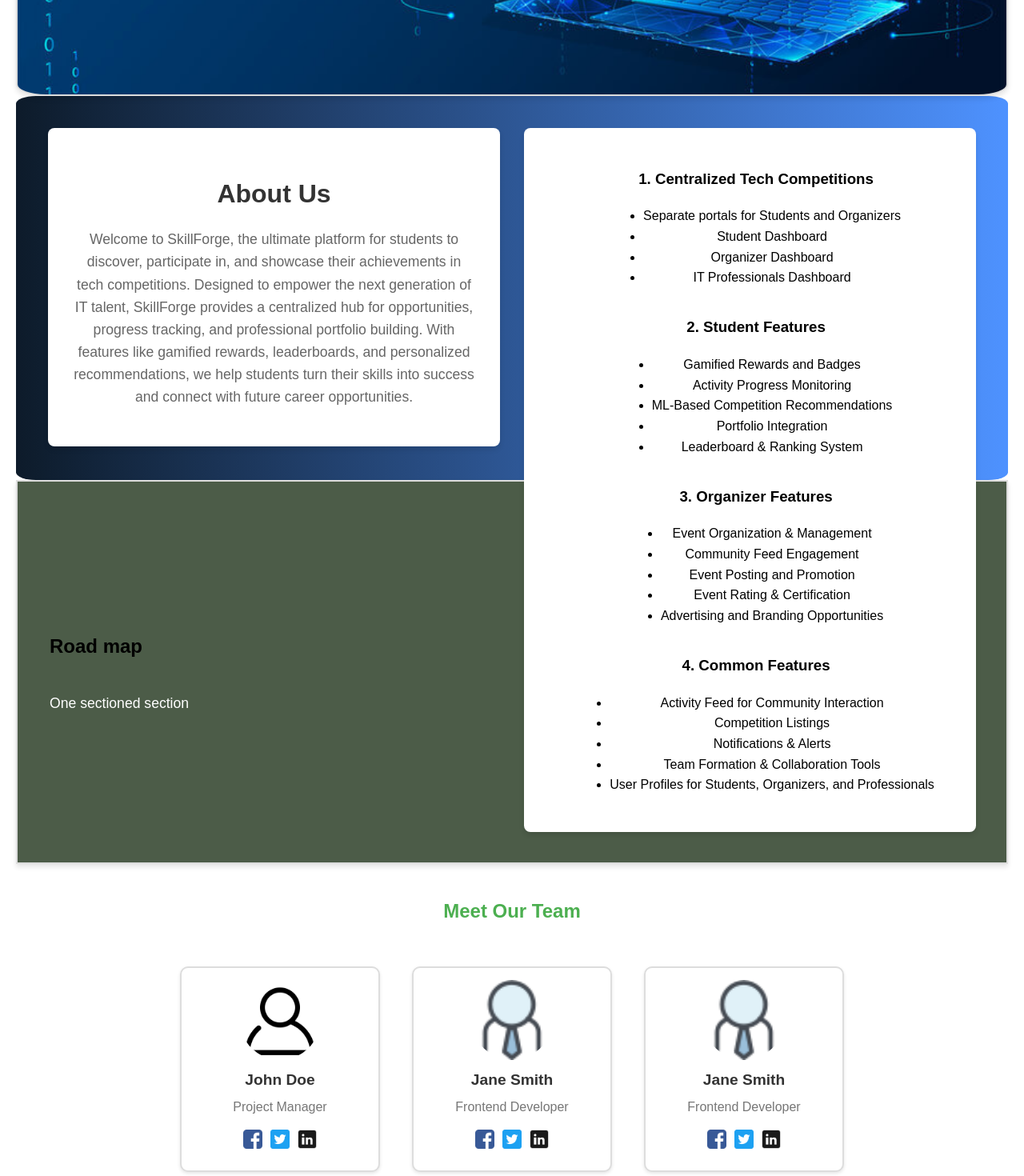
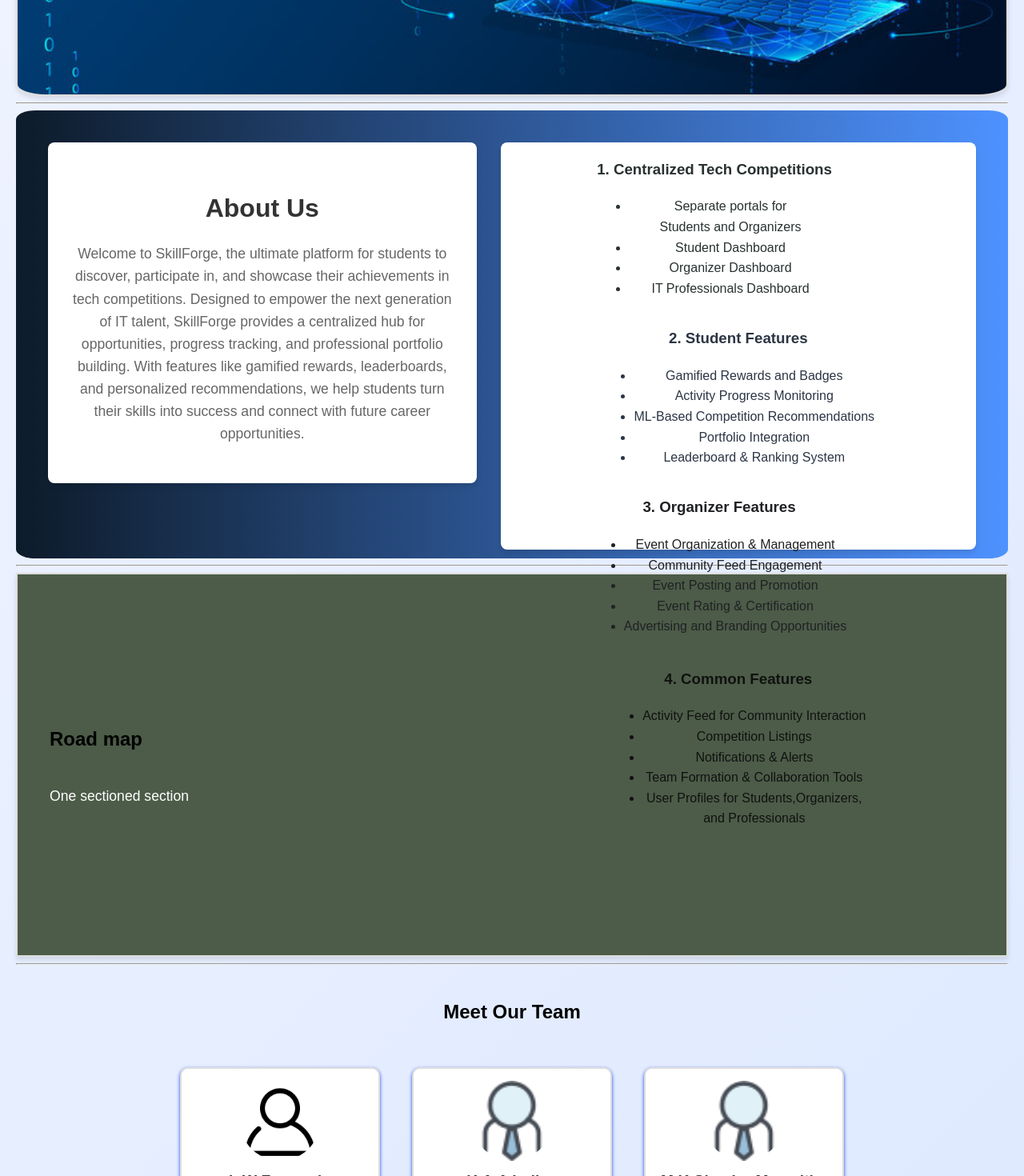
Before and after one commit to Hasindu-1/https---github.com-Skiil-Forge-Skill-forge-marketing-page, a React (Create React App) app: page / in a window 1280 px wide. Shown: the part 460-1930 px from the top of the page at 80% size. Built offline with nearby package versions, Linux system fonts and the light colour scheme.

Commit message:
stucture 2

```diff
--- a/src/App.css
+++ b/src/App.css
@@ -1,5 +1,6 @@
 /* App.css */
 body {
+  background: linear-gradient(135deg, #f0f4ff, #d9e6ff);
   margin: 0px;
   font-family: Arial, sans-serif;
   line-height: 1.6;
--- a/src/App.js
+++ b/src/App.js
@@ -19,8 +19,8 @@ function App() {
   // Team Member Data
   const teamMembers = [
     {
-      name: "John Doe",
-      role: "Project Manager",
+      name: "L.W Fernando",
+      role: "Project Manager/Full-stack developer",
       image: teamImage1,
       socialLinks: [
         { name: "Facebook", url: "https://facebook.com", icon: facebookIcon },
@@ -29,8 +29,8 @@ function App() {
       ],
     },
     {
-      name: "Jane Smith",
-      role: "Frontend Developer",
+      name: "K.A.A Indipa",
+      role: "Full-stack developer",
       image: teamImage2,
       socialLinks: [
         { name: "Facebook", url: "https://facebook.com", icon: facebookIcon },
@@ -39,8 +39,8 @@ function App() {
       ],
     },
     {
-      name: "Jane Smith",
-      role: "Frontend Developer",
+      name: "M.K Chaniru Manmitha",
+      role: "UI/UX designer",
       image: teamImage2,
       socialLinks: [
         { name: "Facebook", url: "https://facebook.com", icon: facebookIcon },
@@ -49,8 +49,8 @@ function App() {
       ],
     },
     {
-      name: "John Doe",
-      role: "Project Manager",
+      name: "P.K Madushi Tharaka",
+      role: "UI/UX designer",
       image: teamImage1,
       socialLinks: [
         { name: "Facebook", url: "https://facebook.com", icon: facebookIcon },
@@ -59,8 +59,8 @@ function App() {
       ],
     },
     {
-      name: "John Doe",
-      role: "Project Manager",
+      name: "K.A.D.C.Kariyapperuma",
+      role: "Web Developer",
       image: teamImage1,
       socialLinks: [
         { name: "Facebook", url: "https://facebook.com", icon: facebookIcon },
@@ -69,8 +69,8 @@ function App() {
       ],
     },
     {
-      name: "John Doe",
-      role: "Project Manager",
+      name: "E.M.H.P Bandara",
+      role: "Full-stack developer",
       image: teamImage1,
       socialLinks: [
         { name: "Facebook", url: "https://facebook.com", icon: facebookIcon },
@@ -89,22 +89,25 @@ function App() {
       <div style={{ marginTop: "80px", padding: "20px" }}> {/* IF this one is not set can remove it will set all in one page without deviding the content */}
         <section id="theme">
            <FramedArea />
+           <hr></hr>
         </section>
 
-        {/*Roadmap */}
+        {/*About Us*/}
         <section id="aboutproject">
           <Aboutproject></Aboutproject>
+          <hr></hr>
         </section>
 
         {/*Roadmap */}
         <section id="Roadmap">
           <Roadmap></Roadmap>
+          <hr></hr>
         </section>
 
 
         {/* Team Members Section */}
         <section id="team" className="Team-members">
-          <h1 style={{ margin: "40px 0", color: "#4CAF50" }}>Meet Our Team</h1>
+          <h1 style={{ margin: "40px 0", color: "" }}>Meet Our Team</h1>
           <div className="team-container">
             {teamMembers.map((member, index) => (
               <TeamMemberBox
--- a/src/Components/Aboutproject.css
+++ b/src/Components/Aboutproject.css
@@ -5,15 +5,15 @@
     align-items: flex-start;
     padding: 40px;
     gap: 30px;
-    background: linear-gradient(to right, #0d1b2a, #4e92ff);;
+    background: linear-gradient(to right, #0d1b2a, #4e92ff);
     box-sizing: border-box;
-    height: 60vh;
+    height: 70vh;
     border-radius: 2%;
   }
 
   /* Left Section */
   .Aleft-section {
-    flex: 1;
+    flex: 0.8;
     background-color: #fff;
     padding: 30px;
     border-radius: 8px;
@@ -37,7 +37,8 @@
   .Aright-section {
     flex: 1;
     background-color: #fff;
-    padding: 30px;
+    height: 106%;
+    padding: 1-px;
     border-radius: 8px;
     box-shadow: 0 4px 6px rgba(0, 0, 0, 0.1);
     display: flex;
@@ -47,8 +48,25 @@
     align-items: center;
   }
 
-  .Aright-section article{
-    margin-left: 3%;
+
+  .first{
+    color: rgb(41, 49, 49);
+    margin-right:10%;
+
+  }
+  .second{
+    color: #2c3544;
+
+  }
+
+  .third{
+    margin-bottom: 3px;
+    color: #202124;
+    margin-right: 8%;
+  }
+  .fourth{
+    color:rgb(17, 17, 16);
+    margin-bottom: 10px;
   }
 
 
--- a/src/Components/Aboutproject.js
+++ b/src/Components/Aboutproject.js
@@ -25,10 +25,10 @@ const Aboutproject = () => {
 
 
       {/* Centralized Tech Competitions */}
-      <article>
+      <article className="first">
           <h3>1. Centralized Tech Competitions</h3>
           <ul>
-            <li>Separate portals for Students and Organizers</li>
+            <li>Separate portals for<br></br> Students and Organizers</li>
             <li>Student Dashboard</li>
             <li>Organizer Dashboard</li>
             <li>IT Professionals Dashboard</li>
@@ -36,7 +36,7 @@ const Aboutproject = () => {
         </article>
 
         {/* Student Features */}
-        <article>
+        <article className="second">
           <h3>2. Student Features</h3>
           <ul>
             <li>Gamified Rewards and Badges</li>
@@ -48,7 +48,7 @@ const Aboutproject = () => {
         </article>
 
         {/* Organizer Features */}
-        <article>
+        <article className="third">
           <h3>3. Organizer Features</h3>
           <ul>
             <li>Event Organization & Management</li>
@@ -60,14 +60,14 @@ const Aboutproject = () => {
         </article>
 
         {/* Common Features */}
-        <article>
+        <article className="fourth">
           <h3>4. Common Features</h3>
           <ul>
             <li>Activity Feed for Community Interaction</li>
             <li>Competition Listings</li>
             <li>Notifications & Alerts</li>
             <li>Team Formation & Collaboration Tools</li>
-            <li>User Profiles for Students, Organizers, and Professionals</li>
+            <li>User Profiles for Students,Organizers,<br></br> and Professionals</li>
           </ul>
         </article>
     </div>
--- a/src/Components/Footer.css
+++ b/src/Components/Footer.css
@@ -1,9 +1,10 @@
 /* Footer Styles */
 
 .footer {
-    background-color: #1c1d29; /* Dark background for contrast */
+    background: linear-gradient(to right, #0d1b2a, #4e92ff);
     color: #ffffff; /* White text */
     text-align: center;
+    height: 50px;
     padding: 20px 0;
     font-family: "Open Sans", sans-serif;
     font-size: 0.9rem;
--- a/src/Components/Navbar.js
+++ b/src/Components/Navbar.js
@@ -8,7 +8,7 @@ const Navbar = () => {
 
   return (
     <nav className="navbar">
-      <div className="navbar-logo">MyLogo</div>
+      <div className="navbar-logo">SkillForge</div>
       <button className="navbar-toggle" onClick={toggleMenu} aria-label="Toggle menu">
         ☰
       </button>
--- a/src/Components/TeamMemberBox.css
+++ b/src/Components/TeamMemberBox.css
@@ -22,14 +22,14 @@
     border-radius: 10px;
     padding: 15px;
     margin: 10px;
-    box-shadow: 0 2px 4px rgba(0, 0, 0, 0.1);
+    box-shadow: 0 2px 4px rgba(9, 51, 240, 0.904);
     transition: transform 0.3s ease, box-shadow 0.3s ease;
     background-color: #fff;
   }
 
   .team-member-box:hover {
     transform: translateY(-10px);
-    box-shadow: 0 10px 15px rgba(0, 0, 0, 0.2);
+    box-shadow: 0 10px 15px rgba(34, 112, 230, 0.932);
   }
 
   .image-container {
```
